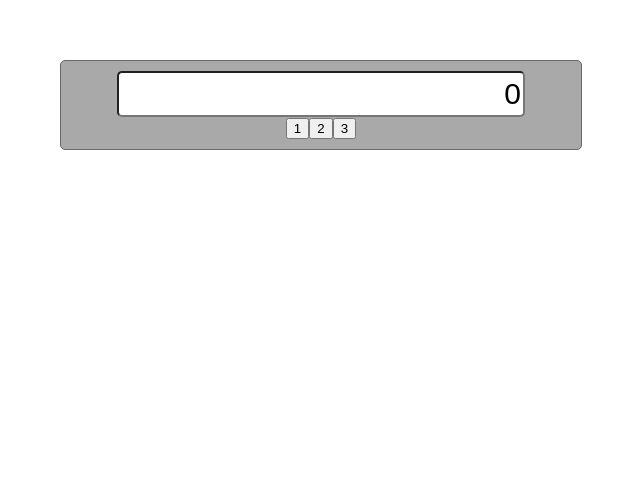
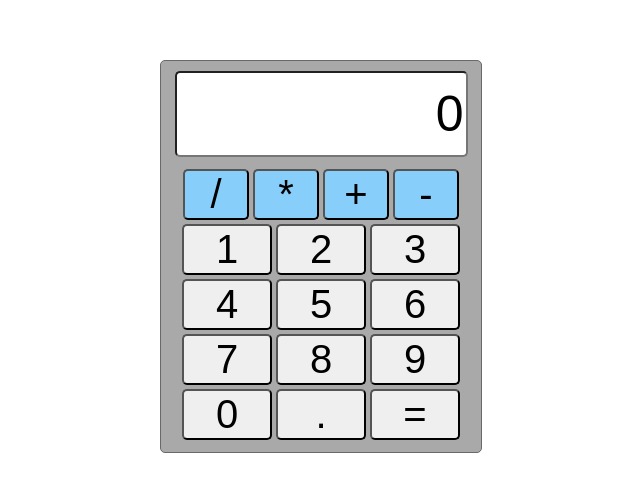
Before and after one commit to goldenyak/Calculator, a React (Create React App) app in the folder my-app/: page / in a window 1280 px wide. Shown: the part 140-632 px from the top of the page, without its empty margins (319-959 px from the left). Built offline with nearby package versions, Linux system fonts and the light colour scheme.

Commit message:
add buttons and styles to App.tsx

```diff
--- a/my-app/src/App.css
+++ b/my-app/src/App.css
@@ -1,5 +1,5 @@
 .main_wrapper {
-    max-width: 500px;
+    max-width: 300px;
     margin-left: auto;
     margin-right: auto;
     margin-top: 200px;
@@ -11,10 +11,39 @@
 }
 
 .input {
-    width: 400px;
-    height: 40px;
+    width: 95%;
+    height: 80px;
     text-align: right;
-    font-size: 30px;
+    font-size: 50px;
     outline: none;
     border-radius: 5px;
+    margin-bottom: 10px;
 }
+
+.operations_wrapper button {
+    width: 22%;
+    font-size: 40px;
+    border-radius: 5px;
+    margin: 2px;
+    background-color: lightskyblue;
+
+}
+
+.buttons_wrapper {
+    display: flex;
+    justify-content: center;
+    text-align: center;
+    flex-wrap: wrap;
+}
+
+.buttons_wrapper button {
+    width: 30%;
+    font-size: 40px;
+    border-radius: 5px;
+    margin: 2px;
+
+}
+
+button:hover {
+    opacity: 0.7;
+}
--- a/my-app/src/App.tsx
+++ b/my-app/src/App.tsx
@@ -12,10 +12,25 @@ function App() {
     return (
         <div className={'main_wrapper'}>
             <input value={value} className={'input'}></input>
-            <div>
+            <div className={'operations_wrapper'}>
+                <button>/</button>
+                <button>*</button>
+                <button>+</button>
+                <button>-</button>
+            </div>
+            <div className={'buttons_wrapper'}>
                 <button>1</button>
                 <button>2</button>
                 <button>3</button>
+                <button>4</button>
+                <button>5</button>
+                <button>6</button>
+                <button>7</button>
+                <button>8</button>
+                <button>9</button>
+                <button>0</button>
+                <button>.</button>
+                <button>=</button>
             </div>
         </div>
     )
```
